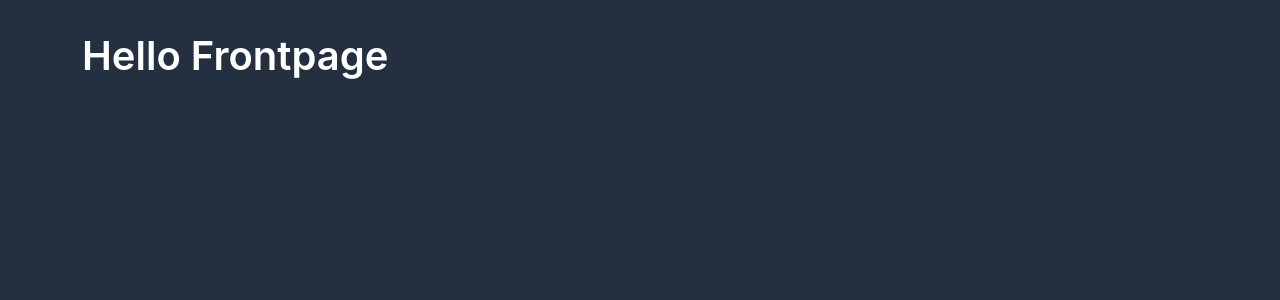
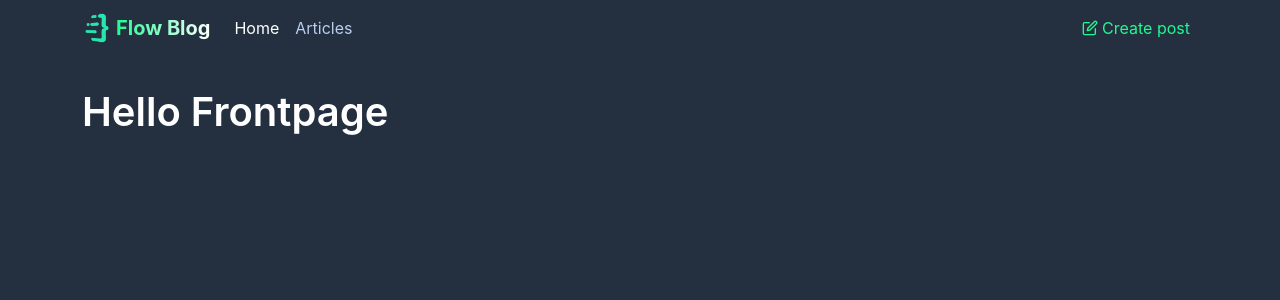
Before and after one commit to DinoHimaj/DinoHimaj-Modern-Blog-FullStack-React-Next-Express-TS-MongoDB, a Next.js app in the folder frontend/: page / in a window 1280 px wide. Shown: the top 300 px of the page. Built offline with nearby package versions, Linux system fonts and the light colour scheme.

Commit message:
feat: add NavBar component with route-aware navigation

```diff
--- /dev/null
+++ b/frontend/src/components/Navbar.tsx
@@ -0,0 +1,40 @@
+import Link from "next/link";
+import { useRouter } from "next/router";
+import { Container, Nav, Navbar } from "react-bootstrap";
+import { FiEdit } from "react-icons/fi";
+import logo from "@/assets/images/flow-blog-logo.png";
+import Image from "next/image";
+import styles from "@/styles/NavBar.module.css";
+
+export default function NavBar() {
+    const router = useRouter();
+
+    return (
+        <Navbar expand="md" collapseOnSelect variant="dark" bg="body" sticky="top">
+            <Container>
+                <Navbar.Brand as={Link} href="/" className="d-flex gap-1">
+                    <Image
+                        src={logo}
+                        alt="Flow Blog logo"
+                        width={30}
+                        height={30}
+                    />
+                    <span className={styles.brandText}>Flow Blog</span>
+                </Navbar.Brand>
+                <Navbar.Toggle aria-controls="main-navbar" />
+                <Navbar.Collapse id="main-navbar">
+                    <Nav>
+                        <Nav.Link as={Link} href="/" active={router.pathname === "/"}>Home</Nav.Link>
+                        <Nav.Link as={Link} href="/blog" active={router.pathname === "/blog"}>Articles</Nav.Link>
+                    </Nav>
+                    <Nav className="ms-auto">
+                        <Nav.Link as={Link} href="/blog/new-post" className="link-primary d-flex align-items-center gap-1">
+                            <FiEdit />
+                            Create post
+                        </Nav.Link>
+                    </Nav>
+                </Navbar.Collapse>
+            </Container>
+        </Navbar>
+    );
+}
--- a/frontend/src/pages/_app.tsx
+++ b/frontend/src/pages/_app.tsx
@@ -3,6 +3,7 @@ import type { AppProps } from 'next/app';
 import Head from 'next/head';
 import { Container, SSRProvider } from 'react-bootstrap';
 import styles from '@/styles/App.module.css';
+import NavBar from '@/components/Navbar';
 
 export default function App({ Component, pageProps }: AppProps) {
   return (
@@ -18,7 +19,8 @@ export default function App({ Component, pageProps }: AppProps) {
       </Head>
 
       <SSRProvider>
-        <div>
+        <div className='inter.className'>
+          <NavBar />
           <main>
             <Container className={styles.pageContainer}>
               <Component {...pageProps} />
--- /dev/null
+++ b/frontend/src/styles/NavBar.module.css
@@ -0,0 +1,10 @@
+.brandText {
+  background-image: linear-gradient(90deg, var(--bs-primary), white);
+  background-color: white;
+  background-clip: text;
+  -webkit-background-clip: text;
+  -moz-background-clip: text;
+  -webkit-text-fill-color: transparent;
+  -moz-text-fill-color: transparent;
+  font-weight: bold;
+}
```
